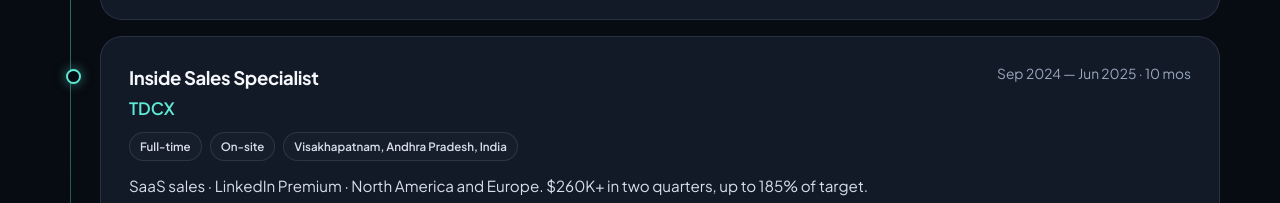
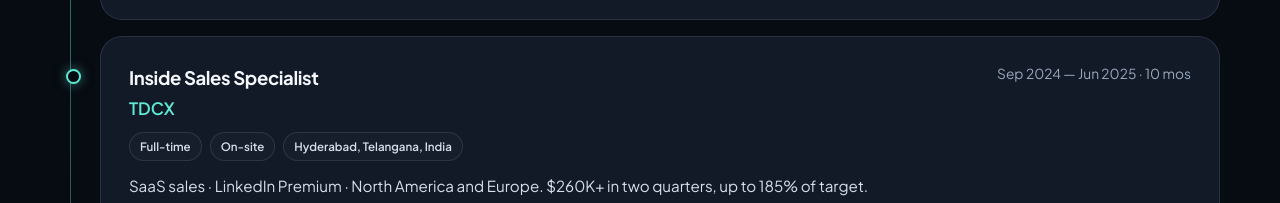
Before and after one commit to tamminainasai25/tamminainasai25.github.io, a plain HTML site: page index.html in a window 1280 px wide. Shown: the part 6723-6926 px from the top of the page. Drawn offline with Linux system fonts and the light colour scheme.

Commit message:
TDCX location: Hyderabad

```diff
--- a/index.html
+++ b/index.html
@@ -1598,7 +1598,7 @@
             <div class="tags">
               <span class="tag">Full-time</span>
               <span class="tag">On-site</span>
-              <span class="tag">Visakhapatnam, Andhra Pradesh, India</span>
+              <span class="tag">Hyderabad, Telangana, India</span>
             </div>
             <p class="job-summary">SaaS sales · LinkedIn Premium · North America and Europe. $260K+ in two quarters, up to 185% of target.</p>
             <details class="job-more">
```
